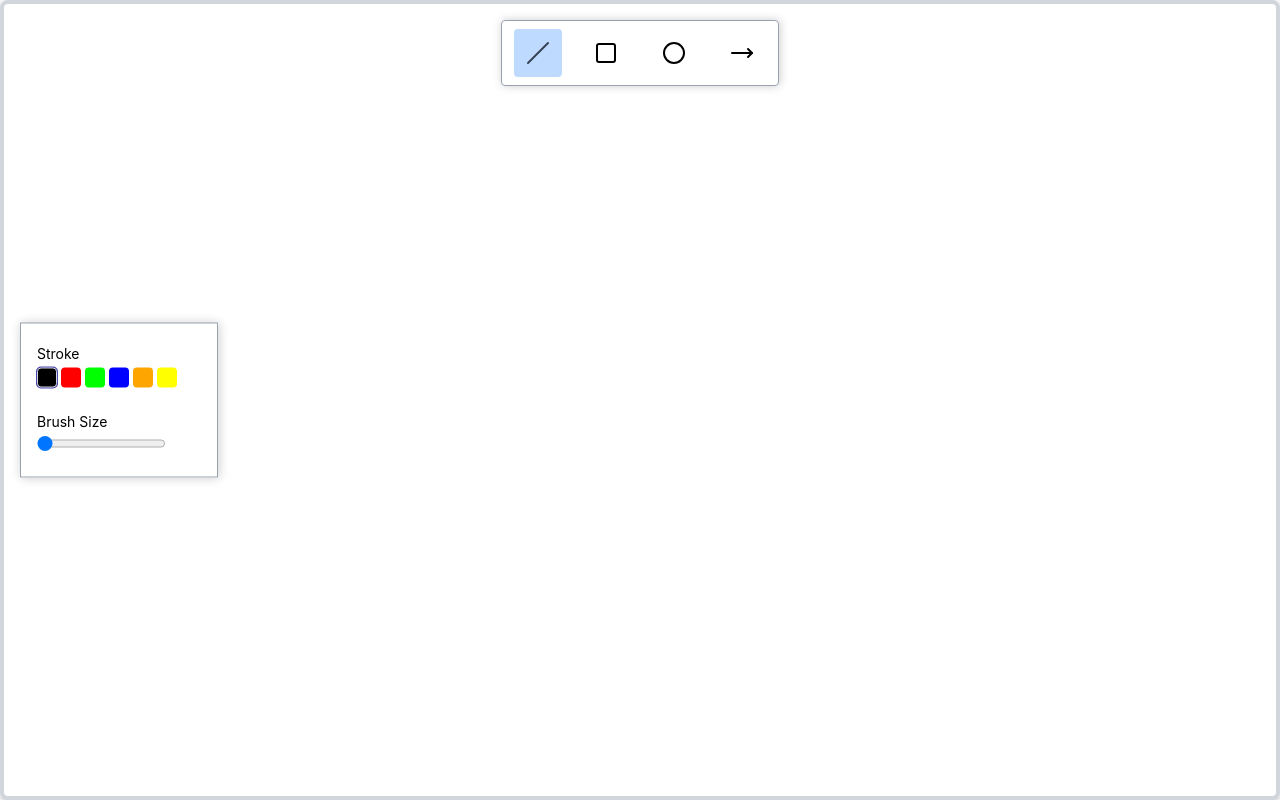
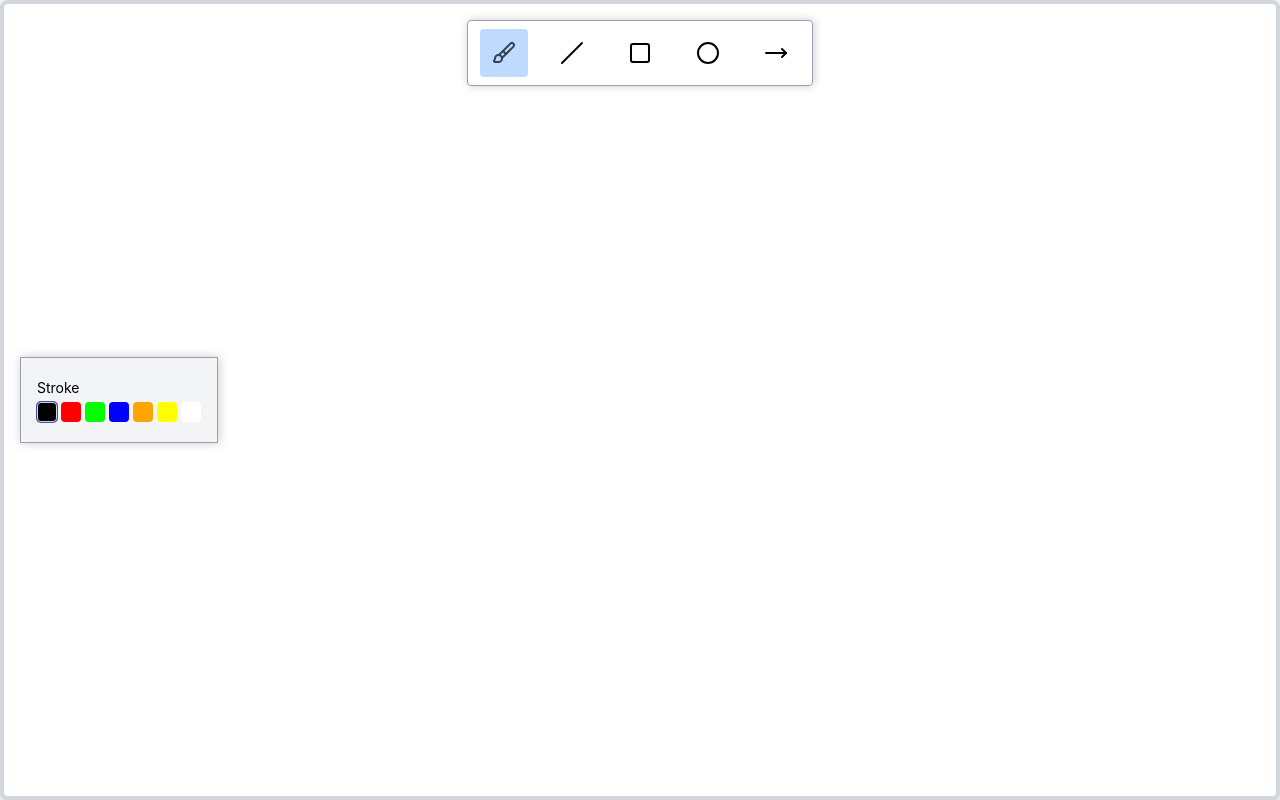
Before and after one commit to Pranto210102/WhiteBoard, a React (Vite) app: page / in a window 1280 px wide. Built offline with nearby package versions, Linux system fonts and the light colour scheme.

Commit message:
complete brush tool

```diff
--- a/package.json
+++ b/package.json
@@ -13,6 +13,7 @@
     "@tailwindcss/vite": "^4.3.0",
     "classnames": "^2.5.1",
     "lucide-react": "^1.16.0",
+    "perfect-freehand": "^1.2.3",
     "react": "^19.2.6",
     "react-dom": "^19.2.6",
     "roughjs": "^4.6.6",
--- a/src/components/Board/index.jsx
+++ b/src/components/Board/index.jsx
@@ -1,7 +1,9 @@
-import React, {useRef, useEffect, useLayoutEffect, useContext} from 'react'
+import React, {useRef, useEffect, useLayoutEffect} from 'react'
 import rough from 'roughjs';
+import { useContext } from 'react';
 import BoardContext from '../store/board-context';
 import toolboxContext from '../store/toolbox-context';
+import TOOL_ITEMS from '../../constants';
 
 const Board = () => {
     const canvasRef = useRef(null);
@@ -10,7 +12,6 @@ const Board = () => {
         boardMouseMoveEventHandler,
         boardMouseUpEventHandler,
         toolActionsTypes} = useContext(BoardContext);
-
     const { toolboxState } = useContext(toolboxContext);
 
     useEffect(() => {
@@ -32,7 +33,21 @@ const Board = () => {
         context.save();
 
             elements.forEach(element => {
-                roughCanvas.draw(element.roughElement);
+                switch(element.type) {
+                    case TOOL_ITEMS.Line:
+                    case TOOL_ITEMS.ARROW:
+                    case TOOL_ITEMS.Box:
+                    case TOOL_ITEMS.Circle:
+                        roughCanvas.draw(element.roughElement);
+                        break;
+                    case TOOL_ITEMS.BRUSH:
+                        context.fillStyle = element.stroke;
+                        context.fill(element.path);
+                        context.restore();
+                        break;
+                    default:
+                        throw new Error("Unknown element type: " + element.type);
+                }
             })
 
         return () => {
@@ -40,7 +55,6 @@ const Board = () => {
         }
 
     }, [elements])
-
     const handleMouseDownEvent = (event) => {
         const {clientX, clientY} = event;
         console.log(clientX, clientY);
@@ -48,7 +62,7 @@ const Board = () => {
         boardMouseDownEventHandler(clientX, clientY, toolboxState);
     }
 
-    const handleMouseMoveEvent = (event) => {
+    const handleMouseMoveEvent = (event, ) => {
         if(toolActionsTypes !== "DRAWING") return;
 
         const {clientX, clientY} = event;
--- a/src/components/Toolbar/index.jsx
+++ b/src/components/Toolbar/index.jsx
@@ -10,6 +10,13 @@ const Toolbar = () => {
     return (
         <>
             <div className={classes.container}>
+                <div className ={cx(classes.toolItem, {
+                [classes.active]: activeTool === TOOL_ITEMS.BRUSH
+                   })} onClick={() => handleToolItemClick(TOOL_ITEMS.BRUSH)}>
+
+                    <TOOL_ITEMS.BRUSH size={24} />
+               </div>
+
                <div className ={cx(classes.toolItem, {
                 [classes.active]: activeTool === TOOL_ITEMS.Line
                   })} onClick={() => handleToolItemClick(TOOL_ITEMS.Line)}>
--- a/src/components/Toolbox/index.module.css
+++ b/src/components/Toolbox/index.module.css
@@ -1,7 +1,7 @@
 @reference "../../index.css";
 
 .container {
-  @apply absolute top-1/2 left-5 text-sm border border-gray-400;
+  @apply absolute top-1/2 left-5 text-sm border border-gray-400 bg-gray-100;
   transform: translateY(-50%);
   box-shadow: 1px 0 10px rgba(0, 0, 0, 0.2);
 }
--- a/src/components/store/BoardProvider.jsx
+++ b/src/components/store/BoardProvider.jsx
@@ -2,8 +2,9 @@ import BoardContext from "./board-context";
 import React from 'react'
 import { useState, useReducer, useContext } from "react";
 import TOOL_ITEMS, { BOARD_ACTIONS, TOOL_ACTIONS_TYPES} from "../../constants";
+import { getStroke } from 'perfect-freehand';
 
-import { createRoughElement } from "../utlis/elements.jsx";
+import { createRoughElement, getSvgPathFromStroke } from "../utlis/elements.jsx";
 
 
 const boardReducer = (state, action) => {
@@ -36,17 +37,17 @@ const boardReducer = (state, action) => {
         }
 
             case BOARD_ACTIONS.DRAW_MOVE: {
-                    const { clientX, clientY, stroke: payloadStroke, fill: payloadFill, size: payloadSize } = action.payload;
+                    const { clientX, clientY } = action.payload;
                     const newElements = [...state.elements];
+                    const index = state.elements.length - 1;
 
-                    const index = state.elements.length - 1;
-                        const {x1, y1, stroke: prevStroke, fill: prevFill, size: prevSize} = newElements[index] || {};
+                    const {x1, y1, stroke, fill, size, type} = newElements[index];
 
-                    const stroke = payloadStroke ?? prevStroke;
-                    const fill = payloadFill ?? prevFill;
-                        const size = payloadSize ?? prevSize;
-
-
+                   switch(type) {
+                      case TOOL_ITEMS.Line:
+                      case TOOL_ITEMS.Box:
+                      case TOOL_ITEMS.Circle:
+                      case TOOL_ITEMS.ARROW:
                         const newElement = createRoughElement(
                             index,
                             x1,
@@ -57,15 +58,23 @@ const boardReducer = (state, action) => {
                         );
 
                         newElements[index] = newElement;
-
-
-
                         return {
                             ...state,
                             elements: newElements,
                             lastCoordinates: { clientX, clientY },
                             toolActionsTypes: TOOL_ACTIONS_TYPES.DRAWING,
                         };
+
+                      case TOOL_ITEMS.BRUSH:
+                                                newElements[index].points.push([clientX, clientY]);
+                                                newElements[index].path = new Path2D(getSvgPathFromStroke(getStroke(newElements[index].points)));
+                        return {
+                            ...state,
+                            elements: newElements,
+                            lastCoordinates: { clientX, clientY },
+                            toolActionsTypes: TOOL_ACTIONS_TYPES.DRAWING,
+                        };
+                   }
             }
 
             case BOARD_ACTIONS.DRAW_UP: {
@@ -83,7 +92,7 @@ const boardReducer = (state, action) => {
 
 
 const initialBoardState = {
-    activeTool: TOOL_ITEMS.Line,
+    activeTool: TOOL_ITEMS.BRUSH,
     toolActionsTypes: TOOL_ACTIONS_TYPES.NONE,
     elements: [],
     lastCoordinates: null,
--- a/src/components/store/board-context.jsx
+++ b/src/components/store/board-context.jsx
@@ -3,7 +3,7 @@ import {createContext} from 'react';
 export const BoardContext = createContext({
     activeTool: '',
     elements: [],
-    TOOL_ACTIONS_TYPES: "",
+    TOOL_ACTIONS_TYPES: '',
     handleToolItemClick: () => {},
     boardMouseDownEventHandler: () => {},
     boardMouseMoveEventHandler: () => {},
--- a/src/components/utlis/elements.jsx
+++ b/src/components/utlis/elements.jsx
@@ -1,6 +1,7 @@
 import TOOL_ITEMS, {ARROW_HEAD_LENGTH} from "../../constants";
 import rough from 'roughjs/bin/rough';
 import { arrowHeadCoordinates } from "./math";
+import {getStroke} from 'perfect-freehand';
 
 const gen = rough.generator();
 
@@ -32,6 +33,18 @@ export const createRoughElement = (id, x1, y1, x2, y2, {type, stroke, fill, size
     }
 
     switch(type) {
+        case TOOL_ITEMS.BRUSH: {
+            const points = [[x1, y1]];
+            const brushElement = {
+                id,
+                points,
+                path: new Path2D(getSvgPathFromStroke(getStroke(points))),
+                type,
+                stroke,
+        }
+            return brushElement;
+        }
+
         case TOOL_ITEMS.Line:
             element.roughElement = gen.line(x1, y1, x2, y2, options);
             break;
@@ -68,3 +81,19 @@ export const createRoughElement = (id, x1, y1, x2, y2, {type, stroke, fill, size
     }
     return element;
 }
+
+export const getSvgPathFromStroke = (stroke) => {
+  if (!stroke.length) return "";
+
+  const d = stroke.reduce(
+    (acc, [x0, y0], i, arr) => {
+      const [x1, y1] = arr[(i + 1) % arr.length];
+      acc.push(x0, y0, (x0 + x1) / 2, (y0 + y1) / 2);
+      return acc;
+    },
+    ["M", ...stroke[0], "Q"]
+  );
+
+  d.push("Z");
+  return d.join(" ");
+};
--- a/src/constants.jsx
+++ b/src/constants.jsx
@@ -1,10 +1,11 @@
-import {Slash, Square, Circle, MoveRight} from 'lucide-react';
+import {Slash, Square, Circle, MoveRight, Brush} from 'lucide-react';
 
 const TOOL_ITEMS = {
     Line: Slash,
     Box: Square,
     Circle: Circle,
     ARROW: MoveRight,
+    BRUSH: Brush,
 };
 
 export const TOOL_ACTIONS_TYPES = {
@@ -41,6 +42,7 @@ export const STROKE_TOOL_TYPES = [
     TOOL_ITEMS.ARROW,
     TOOL_ITEMS.Box,
     TOOL_ITEMS.Circle,
+    TOOL_ITEMS.BRUSH,
 ];
 
 export const STROKE_TOOL_SIZE = [
```
Also changed, not shown: 1 other file (tests, documents, lock files or other folders). Lines whose indentation alone changed are shown as unchanged.
